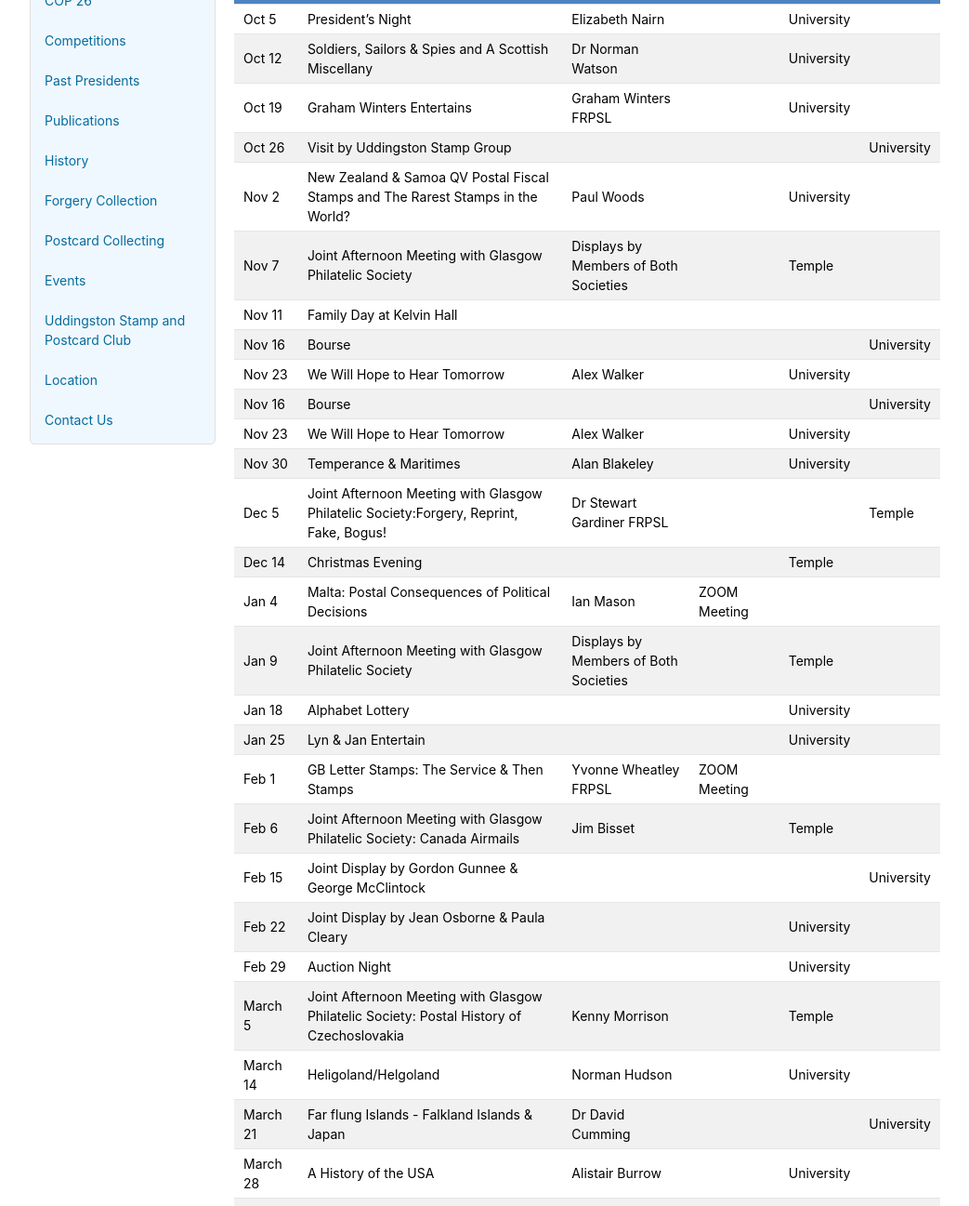
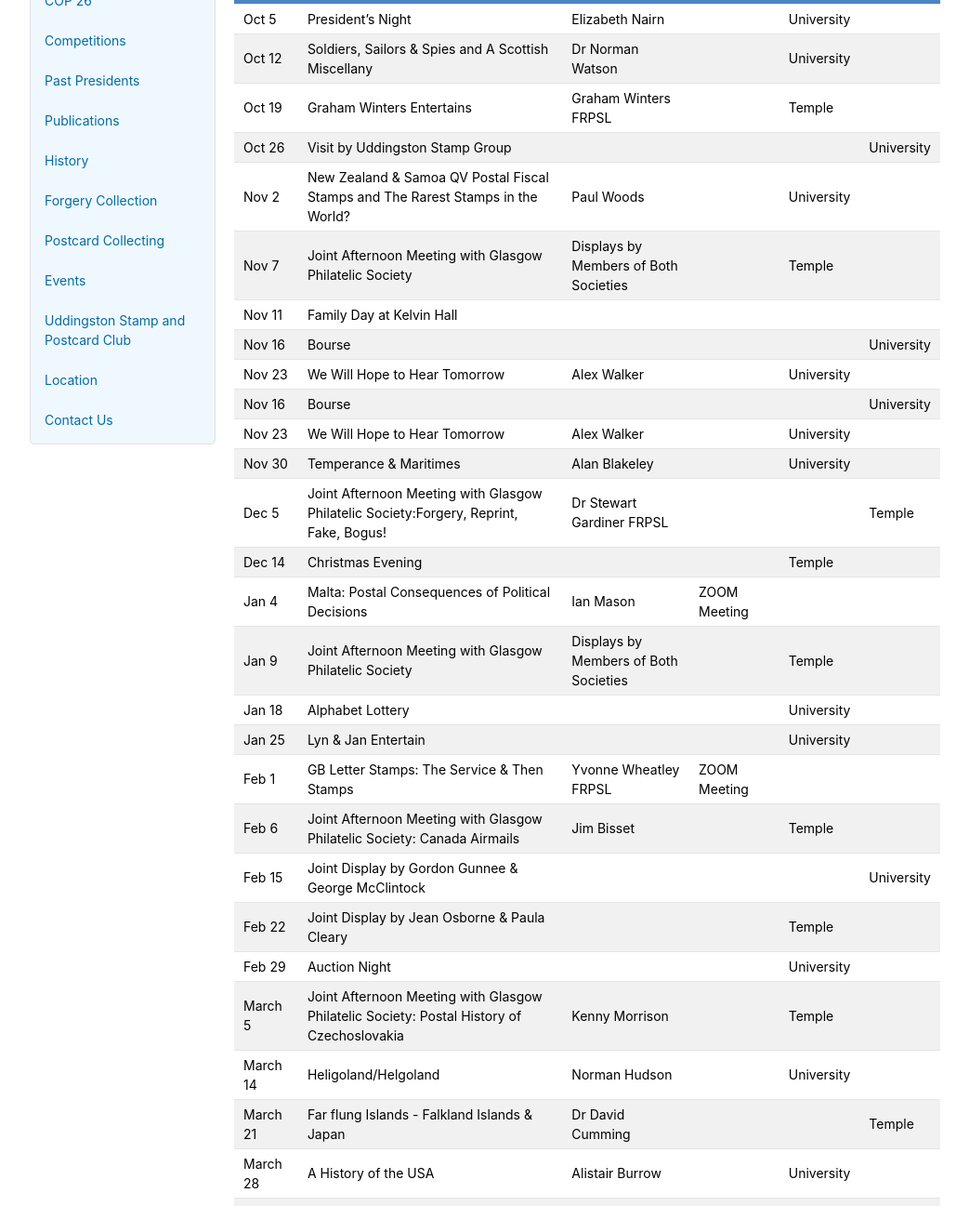
Before and after one commit to astalker/caledonian-stamps, a Jekyll site: the page built from meetings.md, in a window 1280 px wide. Shown: the part 328-1625 px from the top of the page at 93% size, without its empty margins (118-1161 px from the left). Built offline with Jekyll 4.4.1, drawn with Linux system fonts in a browser that asks for light colours; our own code applies the rules of GitHub Pages for plain Markdown files.

Commit message:
Location corrections

```diff
--- a/meetings.md
+++ b/meetings.md
@@ -9,7 +9,7 @@ Date  | Subject | Displayer | ZOOM Meetings| Location|
 ----- | ------- | --------- | -------------| -------- |
 Oct 5  | President's Night | Elizabeth Nairn |              |University
 Oct 12 | Soldiers, Sailors & Spies and A Scottish Miscellany | Dr Norman Watson |               |University
-Oct 19 | Graham Winters Entertains | Graham Winters FRPSL |              |University
+Oct 19 | Graham Winters Entertains | Graham Winters FRPSL |              |Temple
 Oct 26 | Visit by Uddingston Stamp Group |              |              |              |University
 Nov 2  | New Zealand & Samoa QV Postal Fiscal Stamps and The Rarest Stamps in the World? | Paul Woods |              |University
 Nov 7  | Joint Afternoon Meeting with Glasgow Philatelic Society | Displays by Members of Both Societies |             | Temple
@@ -28,11 +28,11 @@ Jan 25 | Lyn & Jan Entertain |                            |              |Univer
 Feb 1  | GB Letter Stamps: The Service & Then Stamps| Yvonne Wheatley FRPSL | ZOOM Meeting
 Feb 6  | Joint Afternoon Meeting with Glasgow Philatelic Society: Canada Airmails | Jim Bisset |             | Temple
 Feb 15 | Joint Display by Gordon Gunnee & George McClintock |               |              |              |University
-Feb 22 | Joint Display by Jean Osborne & Paula Cleary |            |                 |University
+Feb 22 | Joint Display by Jean Osborne & Paula Cleary |            |                 |Temple
 Feb 29 | Auction Night | |              |University
 March 5  | Joint Afternoon Meeting with Glasgow Philatelic Society: Postal History of Czechoslovakia | Kenny Morrison|             | Temple
 March 14 | Heligoland/Helgoland | Norman Hudson |               |University
-March 21 | Far flung Islands - Falkland Islands & Japan | Dr David Cumming              |              |              |University
+March 21 | Far flung Islands - Falkland Islands & Japan | Dr David Cumming              |              |              |Temple
 March 28 |  A History of the USA | Alistair Burrow |               |University
 April 12/13 | Annual Congress of ASPS | Dewar's Centre, Perth
 April 18 | A G M | |              |University
```
